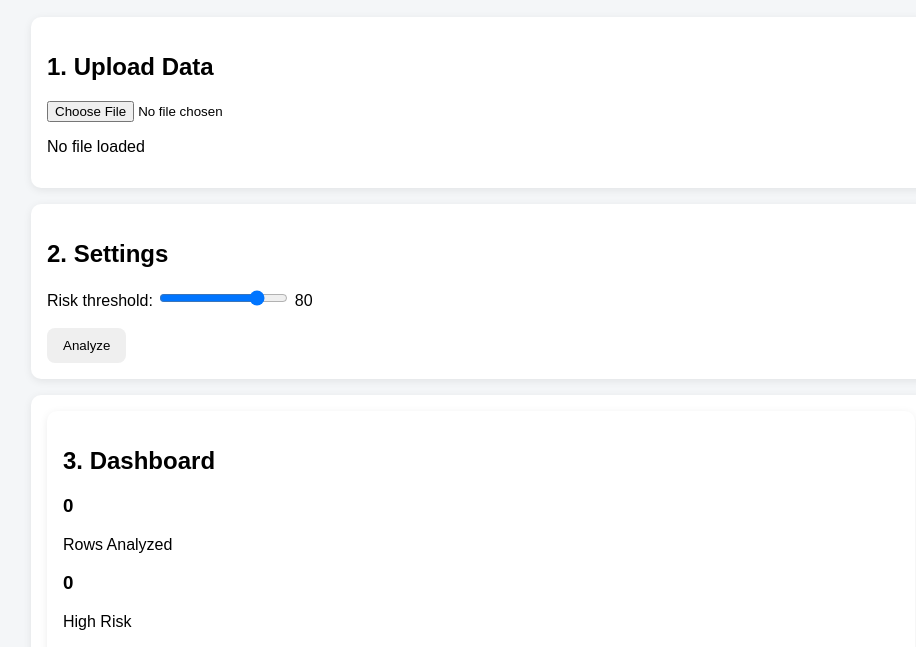
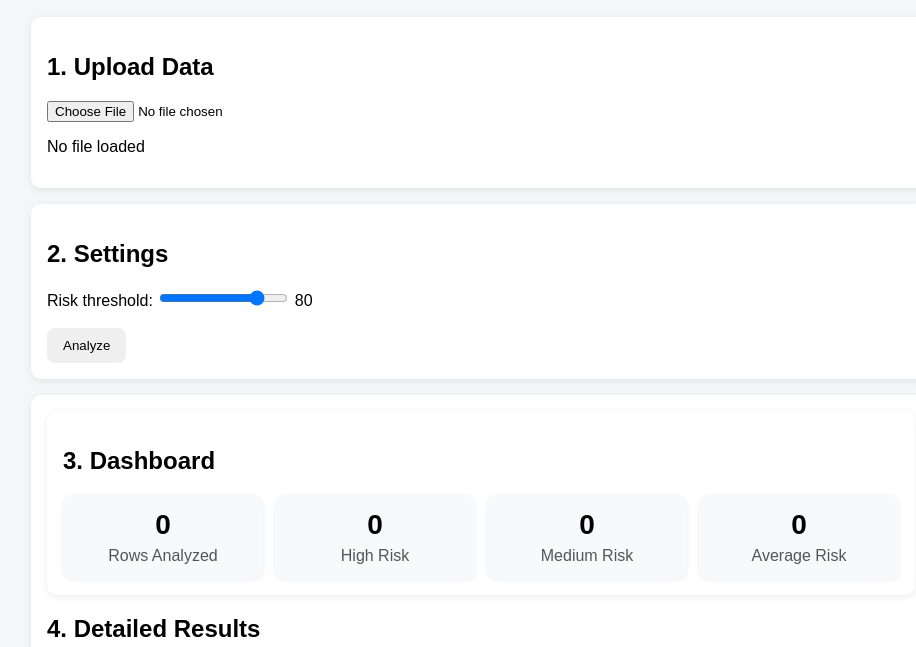
Before and after one commit to Olaniife/Risk-Analytics-Lab, a plain HTML site: page index.html in a window 1280 px wide. Shown: the part 115-762 px from the top of the page, without its empty margins (159-1075 px from the left). Drawn offline with Linux system fonts and the light colour scheme.

Commit message:
Update style.css

```diff
--- a/style.css
+++ b/style.css
@@ -49,3 +49,27 @@ th, td {
 thead {
   background: #f0f0f0;
 }
+.dashboard {
+  display: grid;
+  grid-template-columns: repeat(4, 1fr);
+  gap: 12px;
+  margin-top: 10px;
+}
+
+.metric-box {
+  background: #f8f9fb;
+  border-radius: 10px;
+  padding: 14px;
+  text-align: center;
+  box-shadow: 0 1px 4px rgba(0,0,0,0.08);
+}
+
+.metric-box h3 {
+  margin: 0;
+  font-size: 28px;
+}
+
+.metric-box p {
+  margin: 6px 0 0;
+  color: #555;
+}
```
